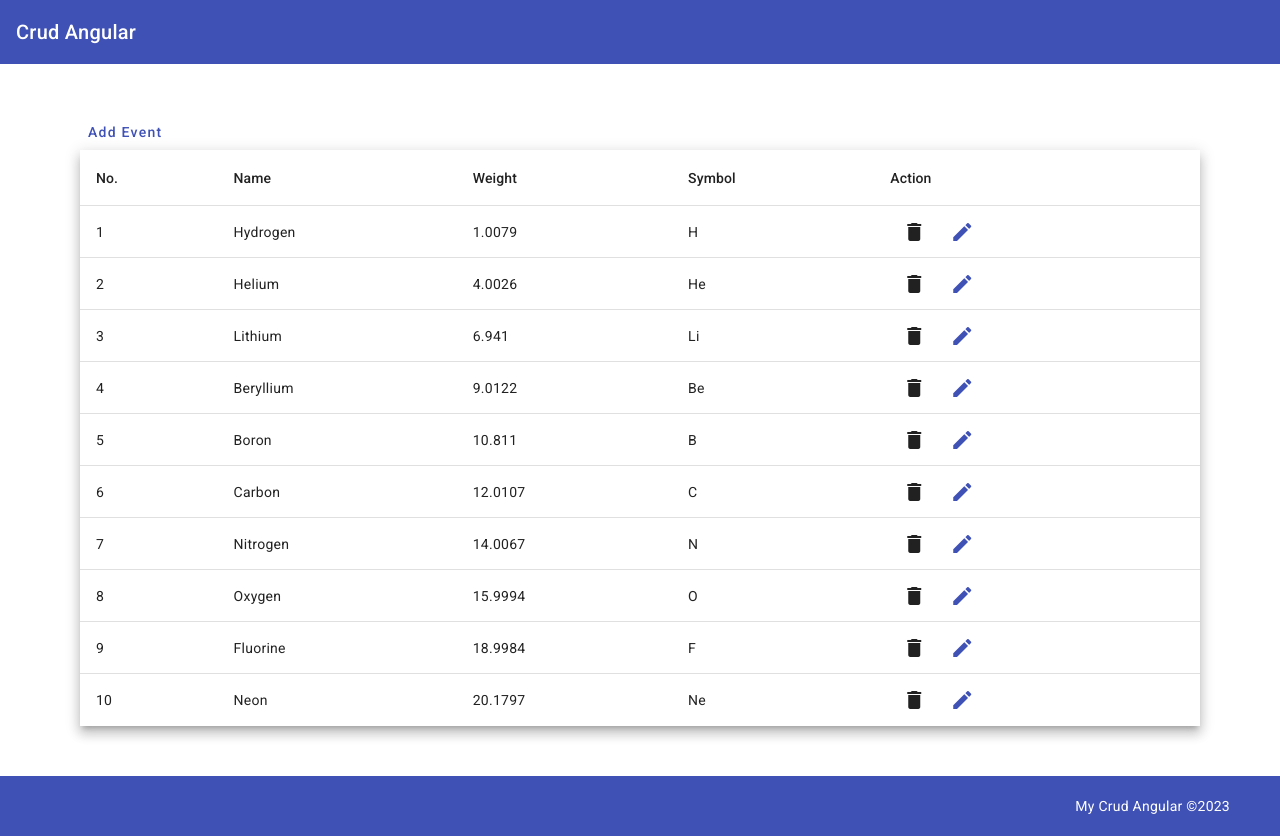
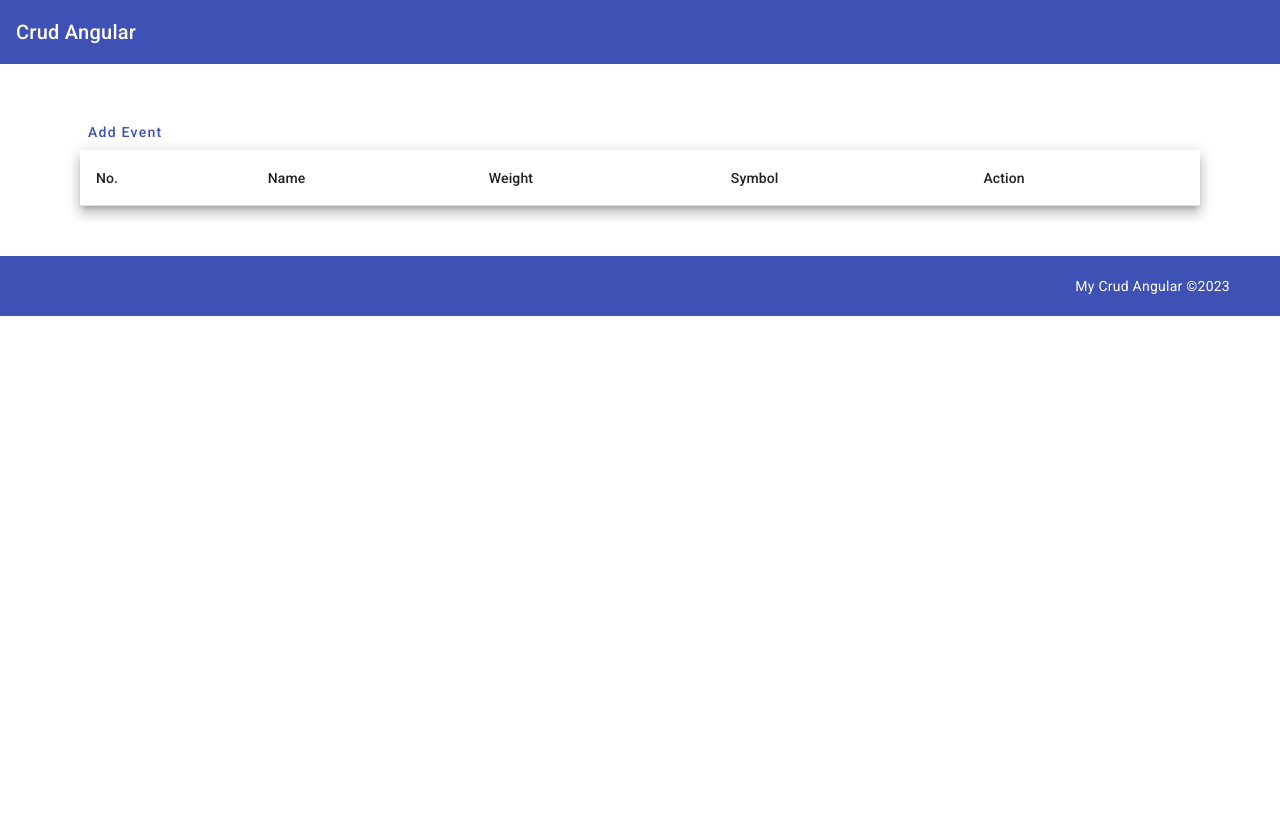
Before and after one commit to markos-jr/crud-angular-2023, an Angular app in the folder crud-angular/: page / in a window 1280 px wide. After the commit the page ends 800 px from the top, so only its background shows below. Built offline with nearby package versions, Linux system fonts and the light colour scheme.

Commit message:
del dados PeriodicElement

```diff
--- a/crud-angular/src/app/views/home/home.component.ts
+++ b/crud-angular/src/app/views/home/home.component.ts
@@ -14,16 +14,7 @@ export interface PeriodicElement {
 }
 
 const ELEMENT_DATA: PeriodicElement[] = [
-  {position: 1, name: 'Hydrogen', weight: 1.0079, symbol: 'H'},
-  {position: 2, name: 'Helium', weight: 4.0026, symbol: 'He'},
-  {position: 3, name: 'Lithium', weight: 6.941, symbol: 'Li'},
-  {position: 4, name: 'Beryllium', weight: 9.0122, symbol: 'Be'},
-  {position: 5, name: 'Boron', weight: 10.811, symbol: 'B'},
-  {position: 6, name: 'Carbon', weight: 12.0107, symbol: 'C'},
-  {position: 7, name: 'Nitrogen', weight: 14.0067, symbol: 'N'},
-  {position: 8, name: 'Oxygen', weight: 15.9994, symbol: 'O'},
-  {position: 9, name: 'Fluorine', weight: 18.9984, symbol: 'F'},
-  {position: 10, name: 'Neon', weight: 20.1797, symbol: 'Ne'},
+
 ];
 
 
```
